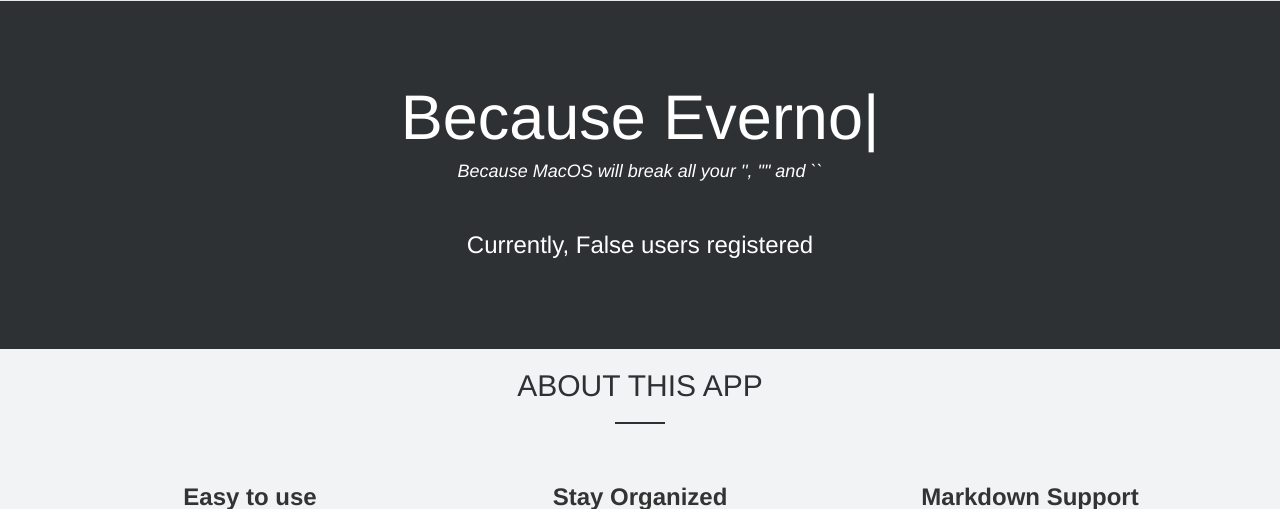
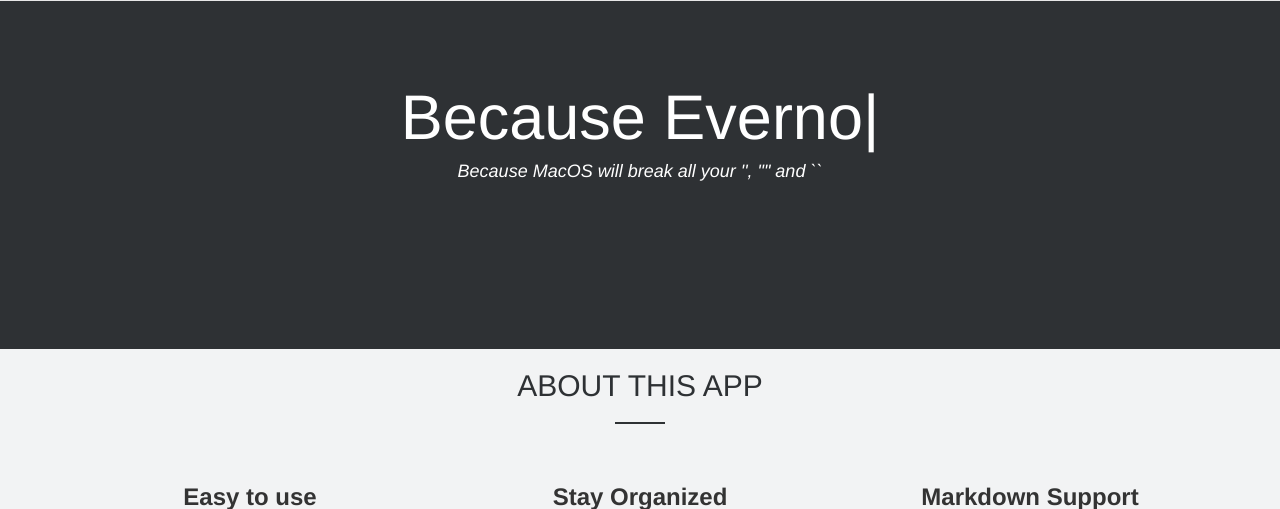
Before and after one commit to JakubBialoskorski/notes, a Flask app: page / in a window 1280 px wide. Shown: the part 65-574 px from the top of the page. Run offline with Flask 2, Linux system fonts and the light colour scheme; some libraries are stand-ins or nearby versions.

Commit message:
remove registered user counter

```diff
--- a/templates/homepage.html
+++ b/templates/homepage.html
@@ -4,8 +4,6 @@
     <div class="jumbotron text-center" style="padding-top: 5%">
         <h1><span class="element"></span></h1><span class="typed-cursor"></span>
         <i><h4>Because MacOS will break all your '', "" and ``</h4></i>
-        <br>
-        <h3>Currently, {{ session['user_count'] }} users registered</h3>
     </div>
 
     <div class="container" id="about">
```
